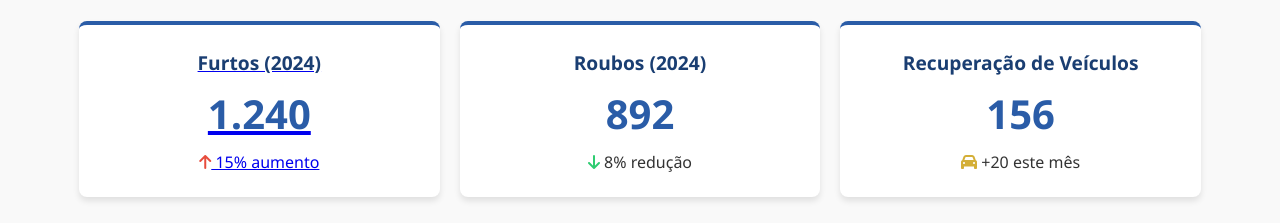
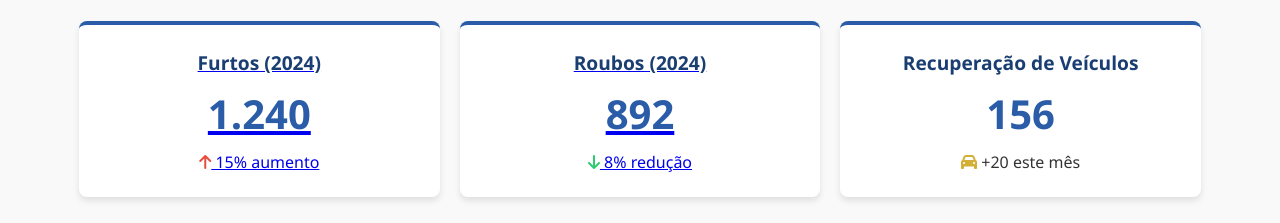
Before and after one commit to 5bpm/p3, a plain HTML site: page index.html in a window 1280 px wide. Shown: the part 215-438 px from the top of the page. Drawn offline with Linux system fonts and the light colour scheme.

Commit message:
Update index.html

```diff
--- a/index.html
+++ b/index.html
@@ -40,9 +40,11 @@
                     </a>
                 </div>
                 <div class="stat-card">
+                    <a href="roubo.html">
                     <h3>Roubos (2024)</h3>
                     <div class="stat-value">892</div>
                     <p><i class="fas fa-arrow-down" style="color: #2ecc71;"></i> 8% redução</p>
+                    </a>
                 </div>
                 <div class="stat-card">
                     <h3>Recuperação de Veículos</h3>
```
